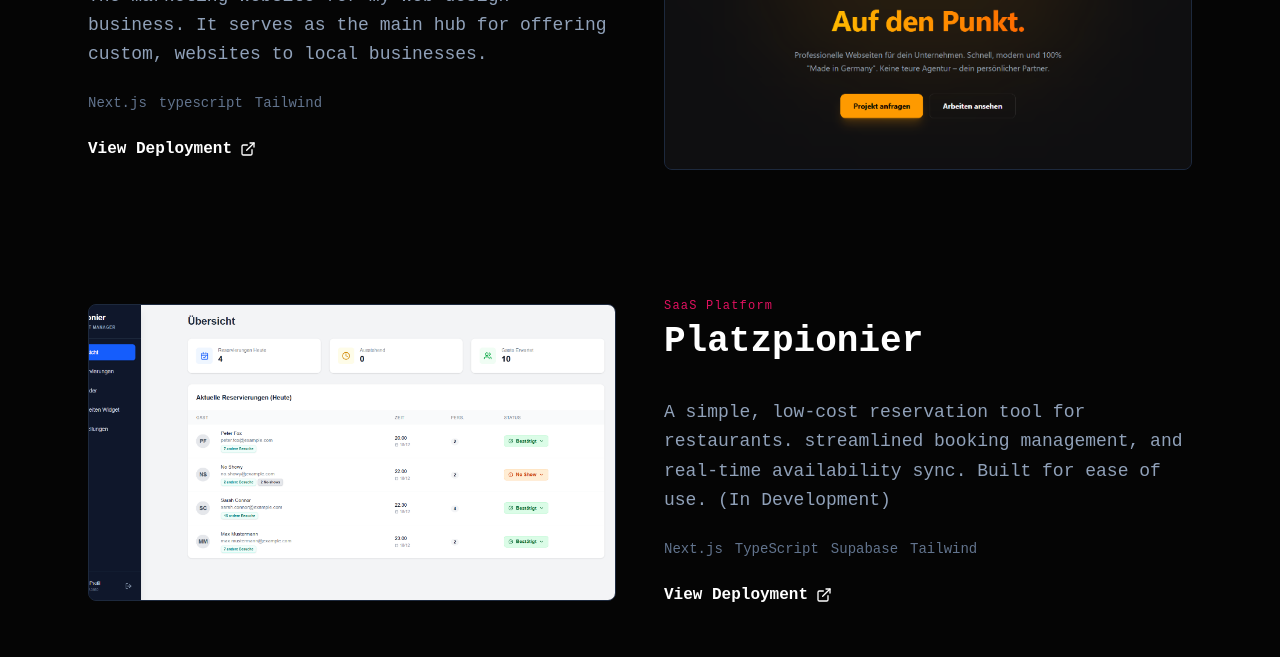
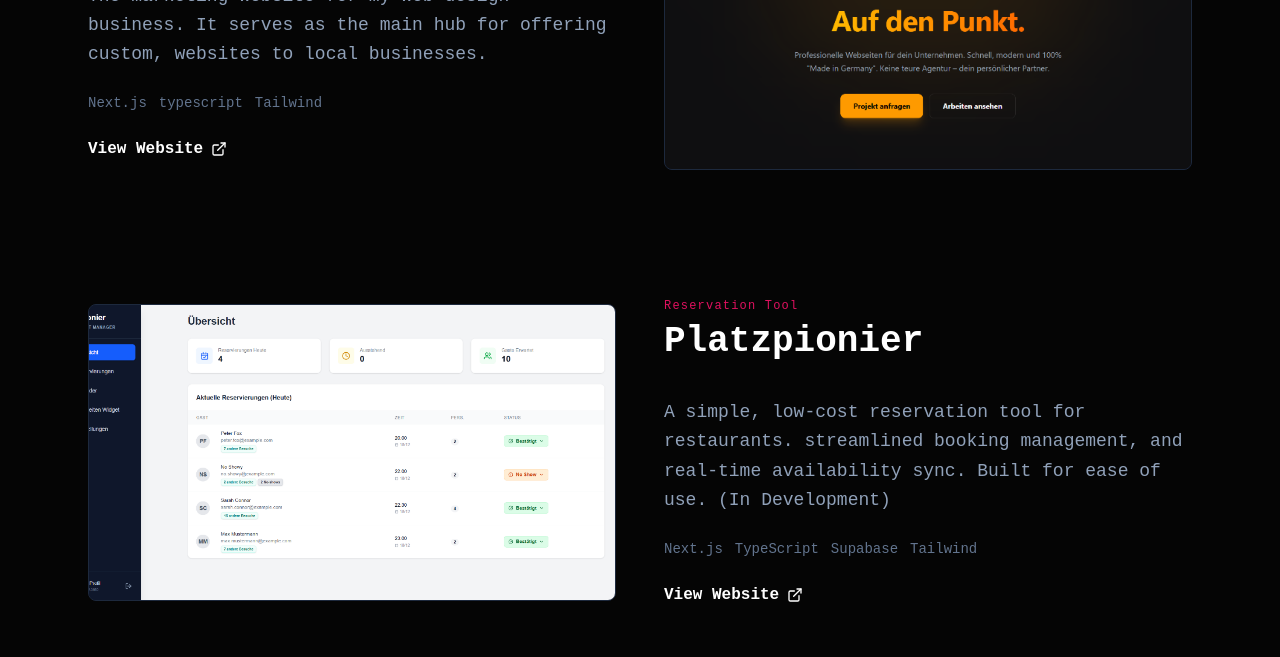
Before and after one commit to HugoOuwerkerk/portfolio, a Next.js app: page / in a window 1280 px wide. Shown: the part 3360-4017 px from the top of the page. Built offline with nearby package versions, Linux system fonts and the light colour scheme.

Commit message:
added the links for platzpionier and puntcode

```diff
--- a/app/page.tsx
+++ b/app/page.tsx
@@ -145,21 +145,23 @@
             cat="Web Design"
             desc="The marketing website for my web design business. It serves as the main hub for offering custom, websites to local businesses."
             stack={['Next.js', 'typescript', 'Tailwind']}
+            link="https://puntcode.hah-ouw.dev/"
             color="#F59E0B"
             align="right"
             image="/puntcode.png"
-            maskLink={true}
+            linkLabel="View Website"
           />
 
           <ProjectShowcase
             title="Platzpionier"
-            cat="SaaS Platform"
+            cat="Reservation Tool"
             desc="A simple, low-cost reservation tool for restaurants. streamlined booking management, and real-time availability sync. Built for ease of use. (In Development)"
             stack={['Next.js', 'TypeScript', 'Supabase', 'Tailwind']}
+            link="https://platzpionier.hah-ouw.dev/"
             color="#3b82f6"
             align="left"
             image="/platzpionier.png"
-            maskLink={true}
+            linkLabel="View Website"
           />
 
           <ProjectShowcase
```
